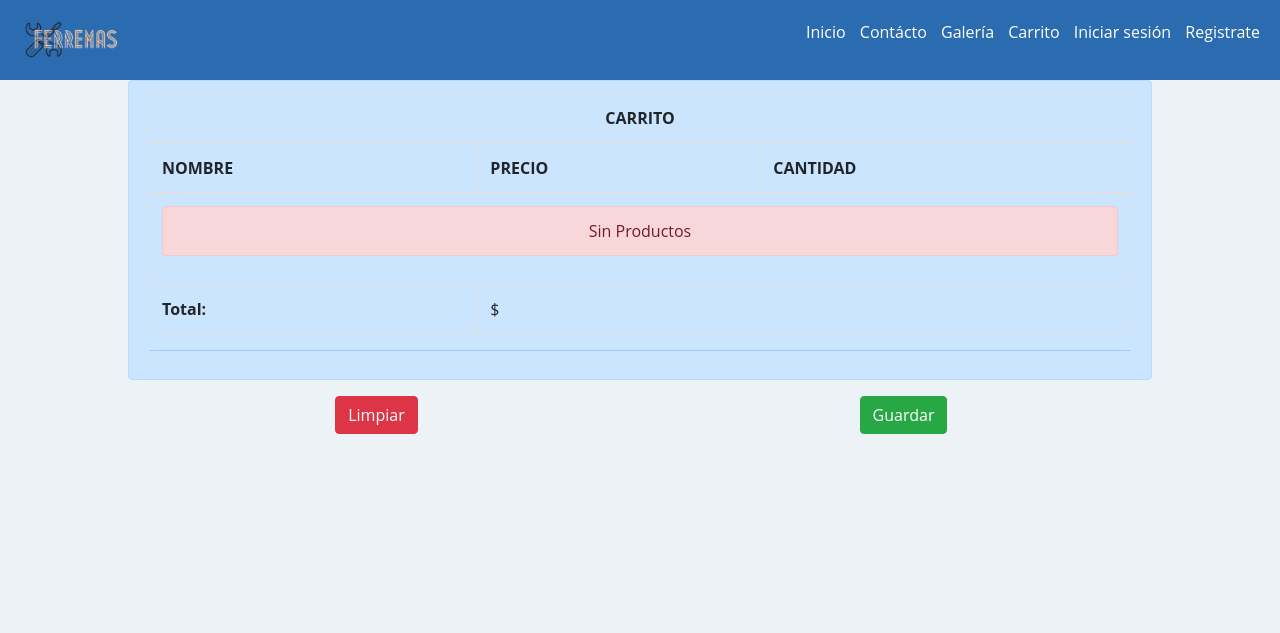
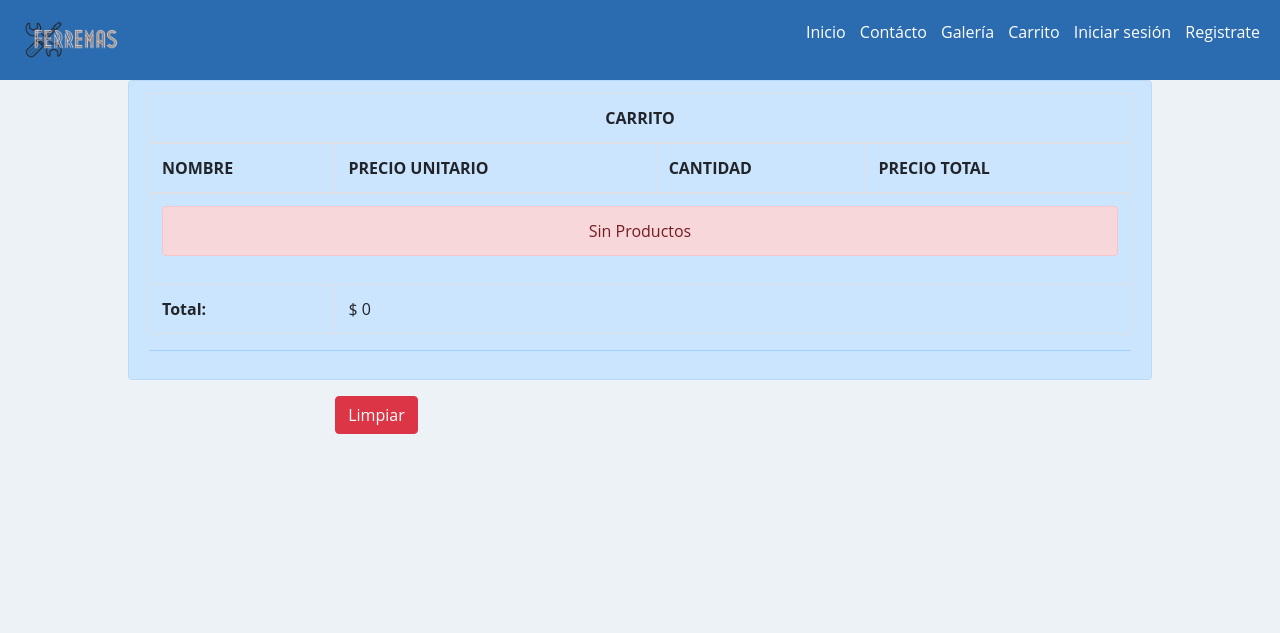
Before and after one commit to vnxchoo/FERREMASOFICIAL, a Django app: page /carrito/ in a window 1280 px wide. Shown: the top 633 px of the page. Run offline with Django 5.2, Linux system fonts and the light colour scheme; some libraries are stand-ins or nearby versions.

Commit message:
ferremas_pasarela

```diff
--- a/app/templates/app/carrito.html
+++ b/app/templates/app/carrito.html
@@ -1,24 +1,28 @@
-{%extends 'app/base.html'%}
+{% extends 'app/base.html' %}
+
 {% block contenido %}
 <div class="alert alert-primary" role="alert">
     <table class="table table-bordered">
         <thead>
             <tr>
-          <th scope="row" colspan="3" class="text-center">CARRITO</th>
+                <th scope="row" colspan="4" class="text-center">CARRITO</th>
             </tr>
             <tr>
                 <th scope="col">NOMBRE</th>
-          <th scope="col">PRECIO</th>
+                <th scope="col">PRECIO UNITARIO</th>
                 <th scope="col">CANTIDAD</th>
+                <th scope="col">PRECIO TOTAL</th>
             </tr>
         </thead>
         <tbody>
-      {% if request.session.carrito.items %}
-      {% for key, value in request.session.carrito.items %}
+            {% if carrito %}
+            {% for key, value in carrito.items %}
             <tr>
-          <td>{{value.nombre}}</td>
-          <td>{{ value.precio }}</td>
+                <td>{{ value.nombre }}</td>
+                <td>{{ value.precio_unitario }}</td>
+                <td>{{ value.cantidad }}</td>
                 <td>{{ value.acumulado }}</td>
+                <td>
                     <a href="{% url 'Add' value.producto_id %}" class="badge btn btn-dark badge-dark">+</a>
                     <a href="{% url 'Sub' value.producto_id %}" class="badge btn btn-dark badge-dark">-</a>
                 </td>
@@ -26,22 +30,68 @@
             {% endfor %}
             {% else %}
             <tr>
-          <td colspan="3">
-              <div class="alert alert-danger text-center"> Sin Productos </div>
+                <td colspan="5">
+                    <div class="alert alert-danger text-center">Sin Productos</div>
                 </td>
             </tr>
             {% endif %}
             <tr>
                 <th scope="row">Total:</th>
-          <td colspan="2">$ {{total_carrito}}</td>
+                <td colspan="4">$ {{ total_carrito }}</td>
             </tr>
         </tbody>
     </table>
     <hr>
 </div>
 <div class="row text-center">
-        <div class="col-6"><a href="{% url 'CLS' %}" class="btn btn-danger">Limpiar</a></div>
-        <div class="col-6"><a href="#" class="btn btn-success">Guardar</a></div>
+    <div class="col-6">
+        <a href="{% url 'CLS' %}" class="btn btn-danger">Limpiar</a>
+    </div>
+    <div class="col-6">
+        <div id="paypal-button"></div>
+    </div>
 </div>
 
-{%endblock%}
+<script src="https://www.paypalobjects.com/api/checkout.js"></script>
+<script>
+  paypal.Button.render({
+    // Configure environment
+    env: 'sandbox', // Usando sandbox para pruebas
+    client: {
+      sandbox: 'ATYMIqr3rrfabMWuKYk0VBRMwYSPAD0iY4b7QPQRFC2qr-Q588X2Y9-uSLJQjyPopetIQA0lYdoa496k', // Tu Client ID de sandbox
+      production: '' // Deja esto vacío o coloca tu Client ID de producción aquí cuando estés listo
+    },
+    // Customize button (optional)
+    locale: 'es_CL',
+    style: {
+      size: 'large',
+      color: 'gold',
+      shape: 'pill',
+    },
+
+    // Enable Pay Now checkout flow (optional)
+    commit: true,
+
+    // Set up a payment
+    payment: function(data, actions) {
+      return actions.payment.create({
+        transactions: [{
+          amount: {
+            total: '{{ total_carrito }}', // Usa el total del carrito calculado
+            currency: 'USD'
+          }
+        }]
+      });
+    },
+    // Execute the payment
+    onAuthorize: function(data, actions) {
+      return actions.payment.execute().then(function() {
+        // Show a confirmation message to the buyer
+        window.alert('Gracias por tu compra!');
+      });
+    }
+  }, '#paypal-button');
+
+</script>
+
+{% endblock %}
--- a/app/views.py
+++ b/app/views.py
@@ -121,7 +121,14 @@ def limpiar_carrito(request):
     carrito.limpiar()
     return redirect("carrito")
 def carrito(request):
-    return render(request, 'app/carrito.html')
+    carrito = request.session.get('carrito', {})
+    total_carrito = 0
+    for key, value in carrito.items():
+        value['precio_unitario'] = value['acumulado'] / value['cantidad']
+        total_carrito += value['acumulado']
+    return render(request, 'app/carrito.html', {'carrito': carrito, 'total_carrito': total_carrito})
+
+
 
 class ProductoListCreate(generics.ListCreateAPIView):
     queryset = Producto.objects.all()
```
Also changed, not shown: app/templates/registration/login.html (line endings or trailing spaces), db.sqlite3, media/productos/fotoperfil.png (added). Lines whose indentation alone changed are shown as unchanged.
